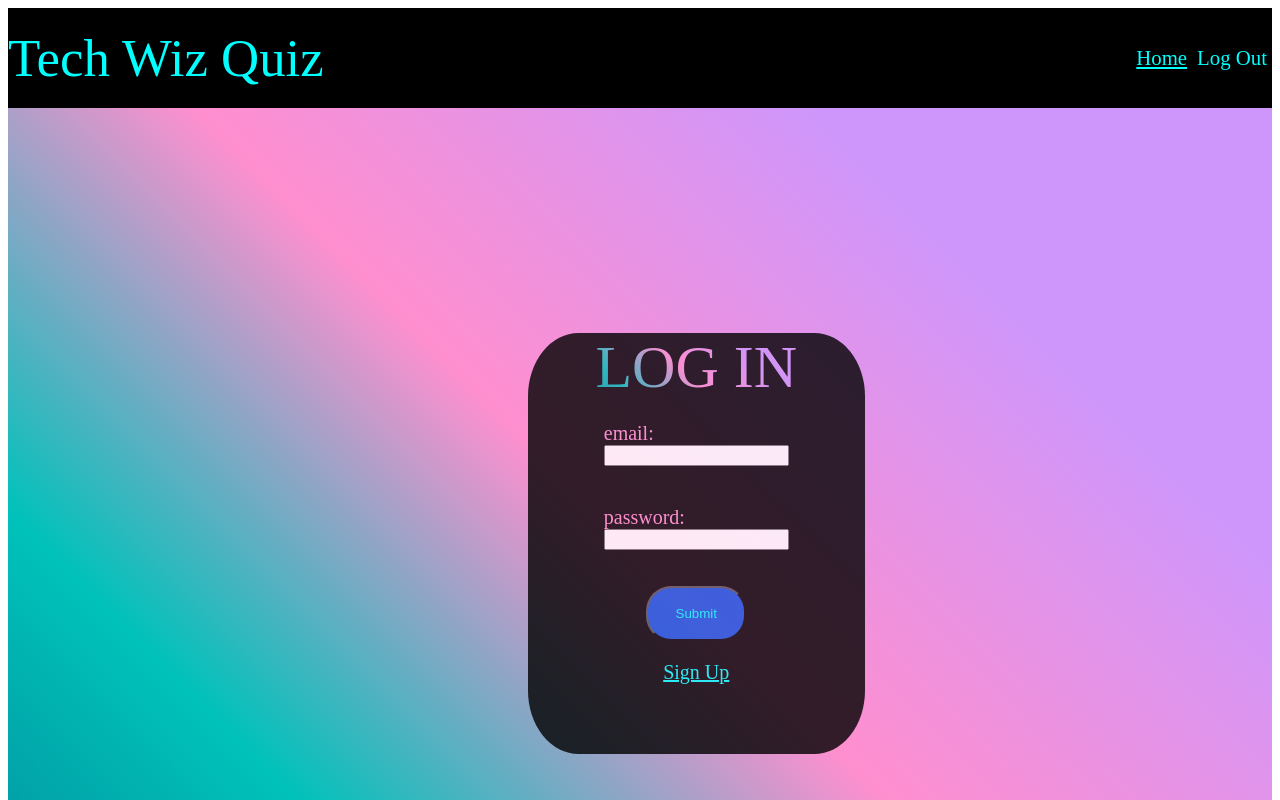
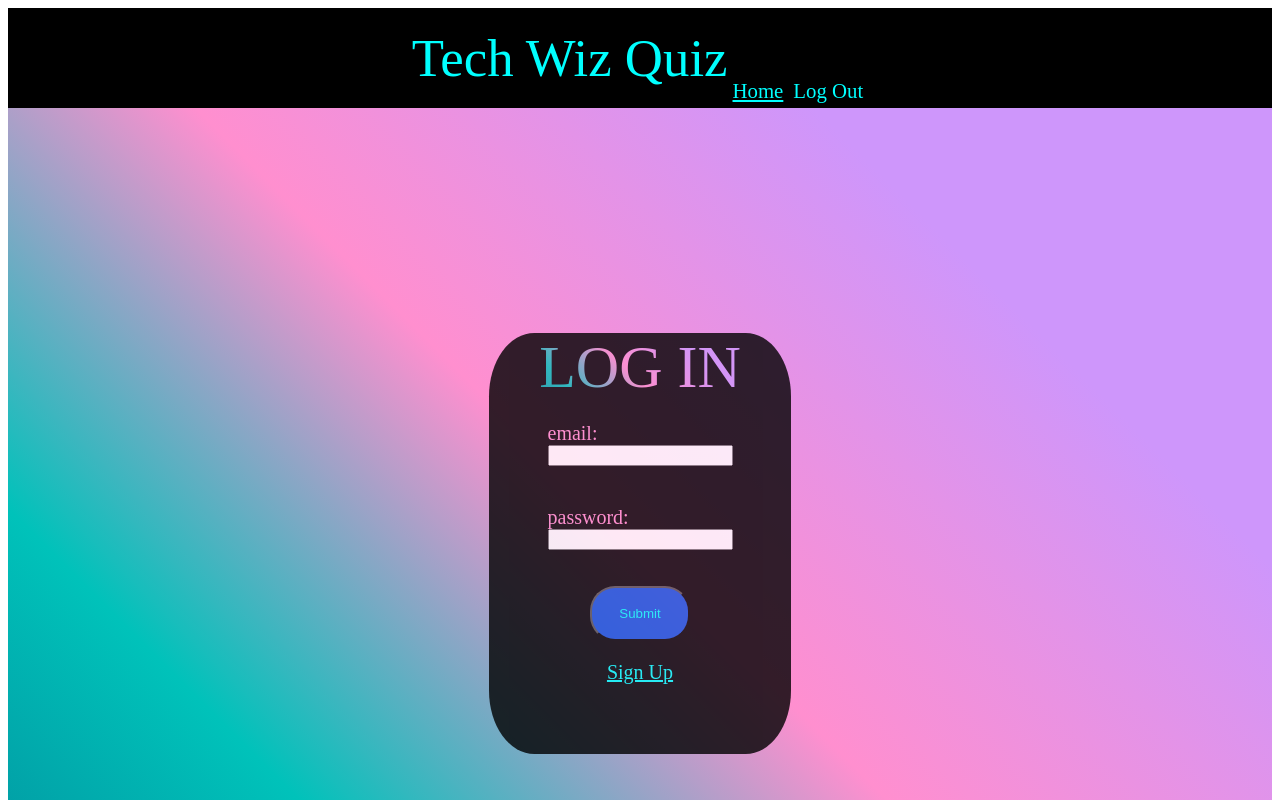
Before and after one commit to techwizquiz/fe, a React app: page / in a window 1280 px wide. Shown: the top 800 px of the page. Built offline with nearby package versions, Linux system fonts and the light colour scheme; no server answers; a web font is replaced by a local one.

Commit message:
centered that damn wizard

```diff
--- a/src/Pages/AboutUs.css
+++ b/src/Pages/AboutUs.css
@@ -1,6 +1,7 @@
 .aboutUs {
     background-color: black;
     height: 100px;
+    width: 100%;
     display: flex;
     align-items: flex-start;
     justify-content: center;
--- a/src/Pages/Header.css
+++ b/src/Pages/Header.css
@@ -1,12 +1,12 @@
 .header {
     display: flex;
     flex-direction: row;
-    width: 100%;
     height: 100px;
     background-color: black;
-    justify-content: space-between;
     position: sticky;
     font-family: 'Rampart One', cursive;
+    /* justify-content: space-between; */
+    justify-content: center;
 }
 
 .headerTitle {
@@ -14,12 +14,12 @@
     align-items: center;
     color: cyan;
     font-size: 330%;
-
+    align-items: left;
 }
 
 .headerNavLinks {
     display: flex;
-    align-items: center;
+    align-items: flex-end;
     color: cyan;
     font-size: 130%;
 }
@@ -36,3 +36,7 @@ img {
     height: 100px;
     width: auto;
 }
+.icon {
+    margin-left: 14%;
+    margin-right: 32.5%;
+}
--- a/src/Pages/Header.jsx
+++ b/src/Pages/Header.jsx
@@ -13,7 +13,7 @@ const Header = () => {
   const loading = useAuthLoading();
 
 
-  if(loading) return (
+  if (loading) return (
     <h1>...Loading</h1>
   );
 
@@ -24,7 +24,7 @@ const Header = () => {
       </div>
 
       {user ?
-        <div>
+        <div className={styles.icon}>
           <img src={`../assets/png/${user?.user.avatar}.png`}></img>
         </div> :
         null
--- a/src/Pages/Login.css
+++ b/src/Pages/Login.css
@@ -48,7 +48,6 @@
     align-items: center;
     background-color: black;
     height: 120%;
-    width:150%;
     color:rgba(255,143,207,1);
     font-size: 125%;
     border-radius: 15%;
@@ -59,6 +58,8 @@
     display: flex;
     justify-content: flex-start;
     align-items: flex-start;
+    margin-right: 50px;
+    margin-left: 50px;
 }
 
 .logIn p {
--- a/src/Pages/SignUp.css
+++ b/src/Pages/SignUp.css
@@ -129,7 +129,7 @@ h4 {
 
 .footer {
   flex: 0 0 auto;
-  max-width: 67.5rem;
+  width: 100%;
   margin-left: auto;
   margin-right: auto;
   padding-left: 1rem;
```
